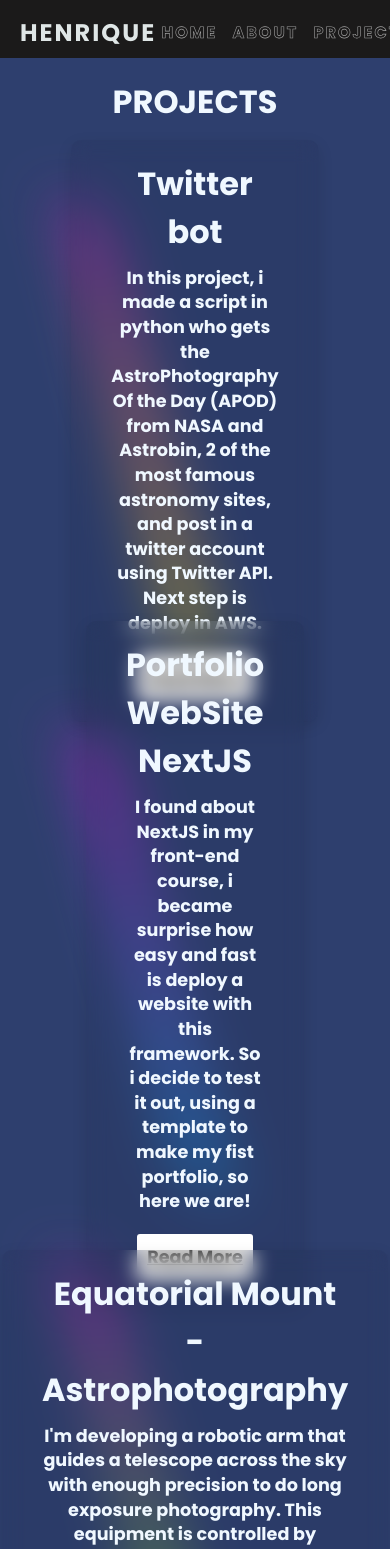
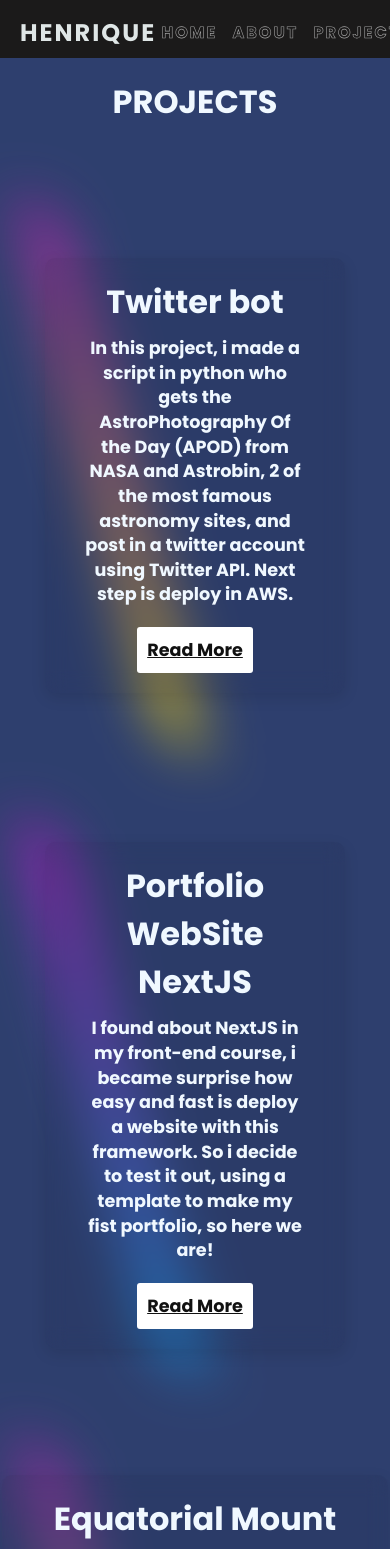
Before and after one commit to Hfriggi/websiteNextJS, a Next.js app: page /projects in a window 390 px wide. Shown: the top 1549 px of the page. Built offline with nearby package versions, Linux system fonts and the light colour scheme.

Commit message:
fixing mobile visualization

```diff
--- a/pages/projects.js
+++ b/pages/projects.js
@@ -40,7 +40,7 @@
                 <span></span>
                     <div className='content'>
                         <center>
-                        <h2>Equatorial Mount - Astrophotography</h2>
+                        <h2>Equatorial Mount to Astrophotography</h2>
                         <p>I'm developing a robotic arm that guides a telescope across the sky with
                             enough precision to do long exposure photography. This equipment is controlled
                             by Arduino microcontrollers with OnStep open source software, which should be
--- a/styles/styles.css
+++ b/styles/styles.css
@@ -147,6 +147,14 @@
   }
 }
 
+@media (max-width: 700px)
+{
+  .boxProjects
+  {
+    min-height: 540px;
+    min-width: 300px;
+  }
+}
 .mainPage
 {
   width: 100%;
```
